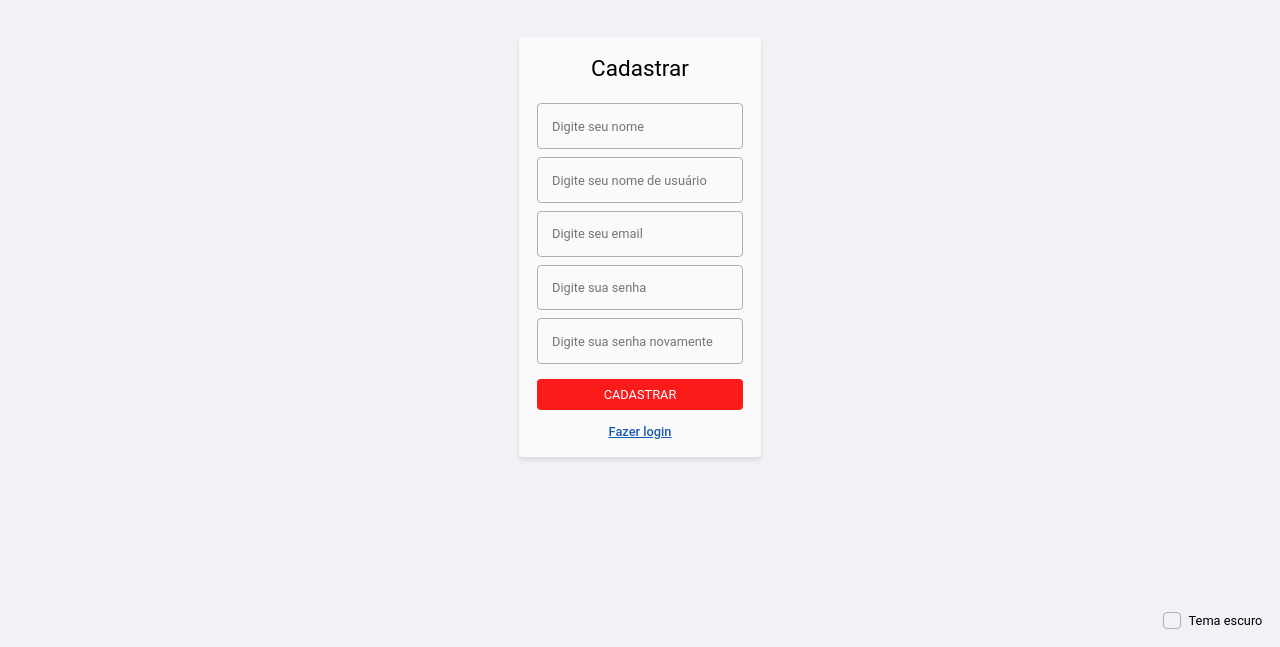
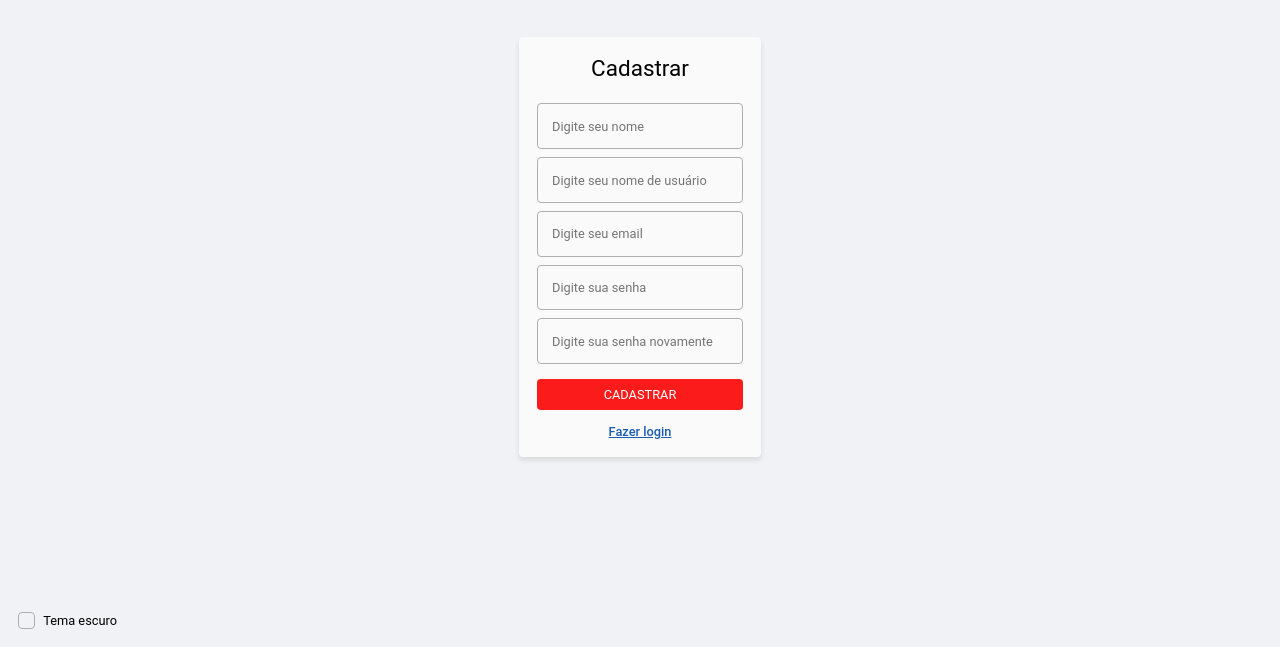
Before and after one commit to lvsouza/signin-signup-react-js, a React (Create React App) app: page /signup in a window 1280 px wide. Shown: the part 153-800 px from the top of the page. Built offline with nearby package versions, Linux system fonts and the light colour scheme.

Commit message:
refactor: general changes

```diff
--- /dev/null
+++ b/src/app/pages/index.ts
@@ -0,0 +1,3 @@
+export * from './dashboard/Dashboard';
+export * from './signin/Signin';
+export * from './signup/Signup';
--- a/src/app/routes/Routes.tsx
+++ b/src/app/routes/Routes.tsx
@@ -1,12 +1,9 @@
 import React from 'react';
 import { BrowserRouter, Route, Switch, Redirect } from 'react-router-dom';
 
-import { Dashboard } from '../pages/dashboard/Dashboard';
-import { Signin } from '../pages/signin/Signin';
-import { Signup } from '../pages/signup/Signup';
+import { Dashboard, Signin, Signup } from '../pages';
 
 export const Routes: React.FC = () => {
-
     return (
         <BrowserRouter>
             <Switch>
--- a/src/app/shared/components/dark-mode-checkbox/DarkModeCheckbox.css
+++ b/src/app/shared/components/dark-mode-checkbox/DarkModeCheckbox.css
@@ -1,5 +1,5 @@
 .dark-mode-container{
     position: absolute;
     bottom: 0;
-    right: 0;
+    left: 0;
 }
```
